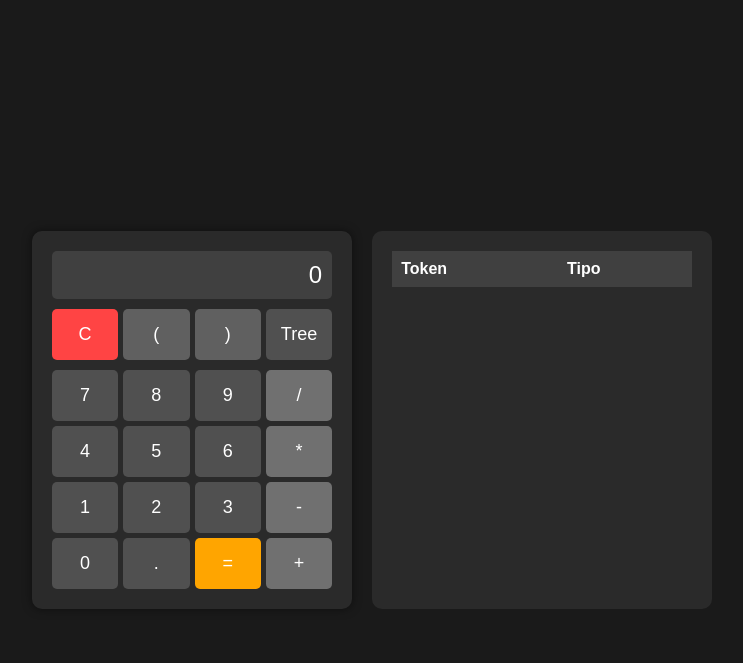
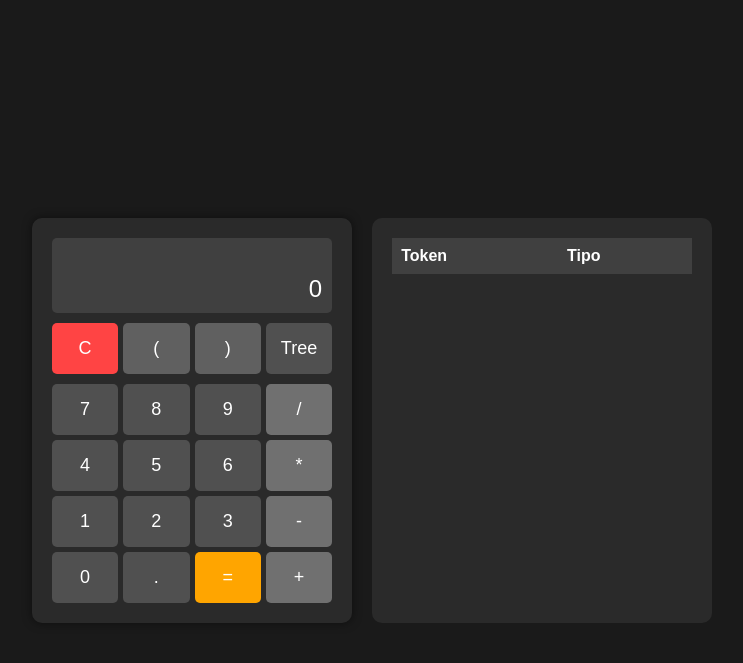
Before and after one commit to AquinoSan/CalculadoraConArbol, a Flask app: page / in a window 1280 px wide. Shown: the top 663 px of the page, without its empty margins (268-1011 px from the left). Run offline with Flask 3, Linux system fonts and the light colour scheme; lists and menus that the app fills with data are empty; some libraries are stand-ins or nearby versions.

Commit message:
Update calculator.html

```diff
--- a/Calculadora/templates/calculator.html
+++ b/Calculadora/templates/calculator.html
@@ -34,6 +34,15 @@
             text-align: right;
             font-size: 24px;
             border-radius: 5px;
+        }
+        .operation {
+            font-size: 18px;
+            color: #aaa;
+            min-height: 27px;
+        }
+        .result {
+            font-size: 24px;
+            color: white;
         }
         .buttons {
             display: grid;
@@ -112,7 +121,10 @@
 <body>
     <div class="container">
         <div class="calculator">
-            <div class="display" id="display">0</div>
+            <div class="display">
+                <div id="operation" class="operation"></div>
+                <div id="result" class="result">0</div>
+            </div>
             <div class="buttons">
                 <div class="top-buttons">
                     <button id="clear" onclick="clearDisplay()">C</button>
@@ -166,7 +178,8 @@
     <script>
         mermaid.initialize({ startOnLoad: true, theme: 'default' });
 
-        let display = document.getElementById('display');
+        let operation = document.getElementById('operation');
+        let result = document.getElementById('result');
         let expression = '';
 
         // Clase para crear nodos del árbol
@@ -228,7 +241,9 @@
                     while (operators.length > 0 && operators[operators.length - 1] !== '(') {
                         output.push(operators.pop());
                     }
-                    operators.pop(); // Remover '('
+                    if (operators.length > 0 && operators[operators.length - 1] === '(') {
+                        operators.pop(); // Remover '('
+                    }
                 } else {
                     while (
                         operators.length > 0 &&
@@ -249,7 +264,7 @@
             let stack = [];
 
             for (let token of output) {
-                if (!isNaN(token)) {
+                if (!isNaN(token) || token === '(' || token === ')') {
                     stack.push(new Node(token));
                 } else {
                     let node = new Node(token);
@@ -344,40 +359,41 @@
         }
 
         function appendNumber(num) {
-            if (display.textContent === '0' || display.textContent === 'Error') {
-                display.textContent = num;
+            if (expression === '0' || expression === 'Error') {
+                expression = num;
             } else {
-                display.textContent += num;
+                expression += num;
             }
-            expression = display.textContent;
+            updateDisplay();
+        }
+
+        function appendOperator(op) {
+            if (expression !== 'Error') {
+                expression += op;
+                updateDisplay();
+            }
+        }
+
+        function updateDisplay() {
+            operation.textContent = expression;
             updateTokenTable(expression);
         }
 
-        function appendOperator(op) {
-            if (display.textContent !== 'Error') {
-                display.textContent += op;
-                expression = display.textContent;
-                updateTokenTable(expression);
-            }
-        }
-
         function clearDisplay() {
-            display.textContent = '0';
-            expression = '';
+            expression = '0';
+            operation.textContent = '';
+            result.textContent = '0';
             updateTokenTable('');
             document.getElementById('treeContainer').style.display = 'none';
         }
 
         function calculate() {
             try {
-                let result = eval(expression);
-                display.textContent = result;
-                expression = result.toString();
-                updateTokenTable(expression);
+                let calculatedResult = eval(expression);
+                result.textContent = calculatedResult;
+                // No actualizamos la expresión aquí para mantener la operación original
             } catch (e) {
-                display.textContent = 'Error';
-                expression = '';
-                updateTokenTable('');
+                result.textContent = 'Error';
             }
         }
 
@@ -397,7 +413,7 @@
                     mermaidGraph.innerHTML = result.svg;
                 });
             } else {
-                alert('Ingrese una expresión válida primero');
+                treeContainer.style.display = 'none';
             }
         }
     </script>
```
